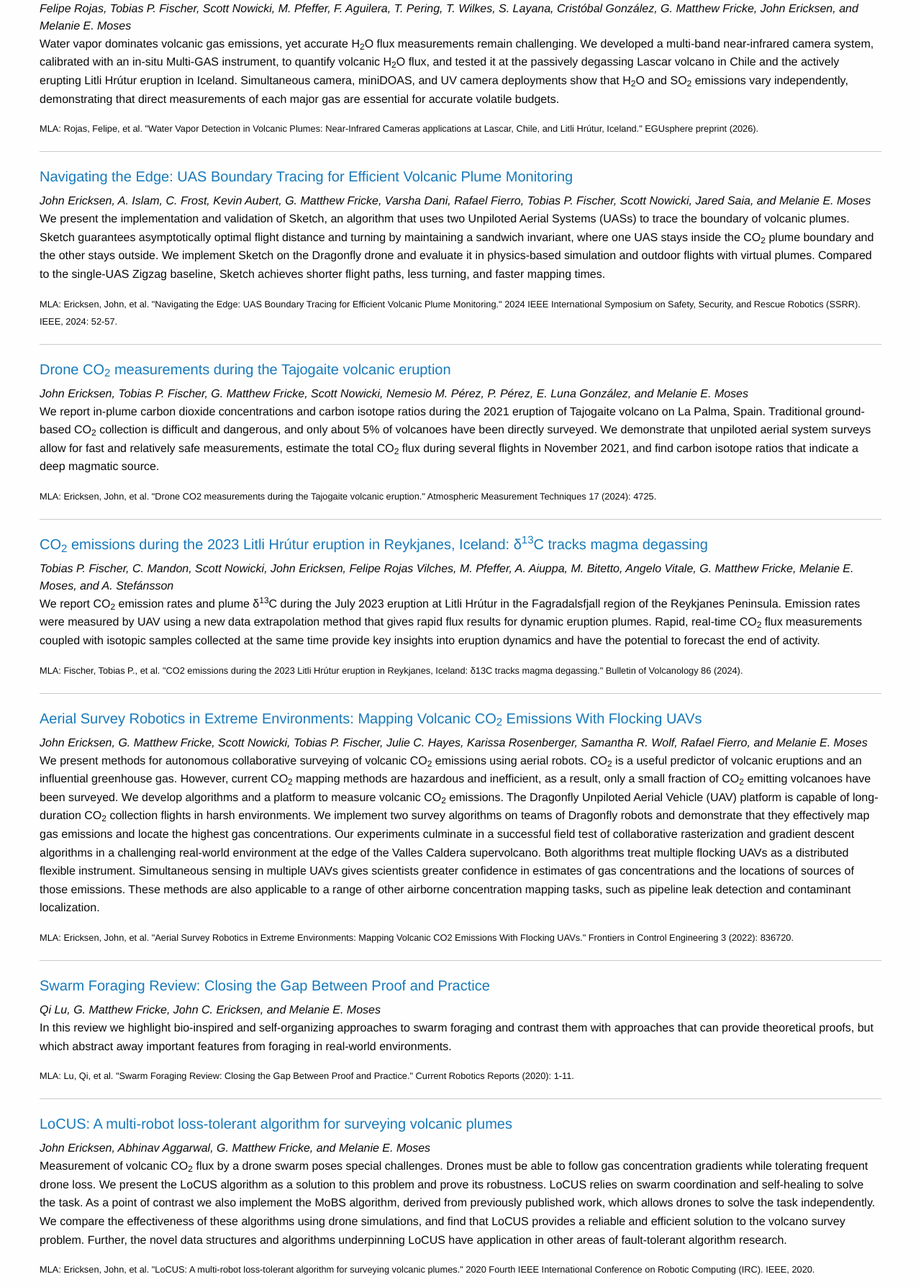
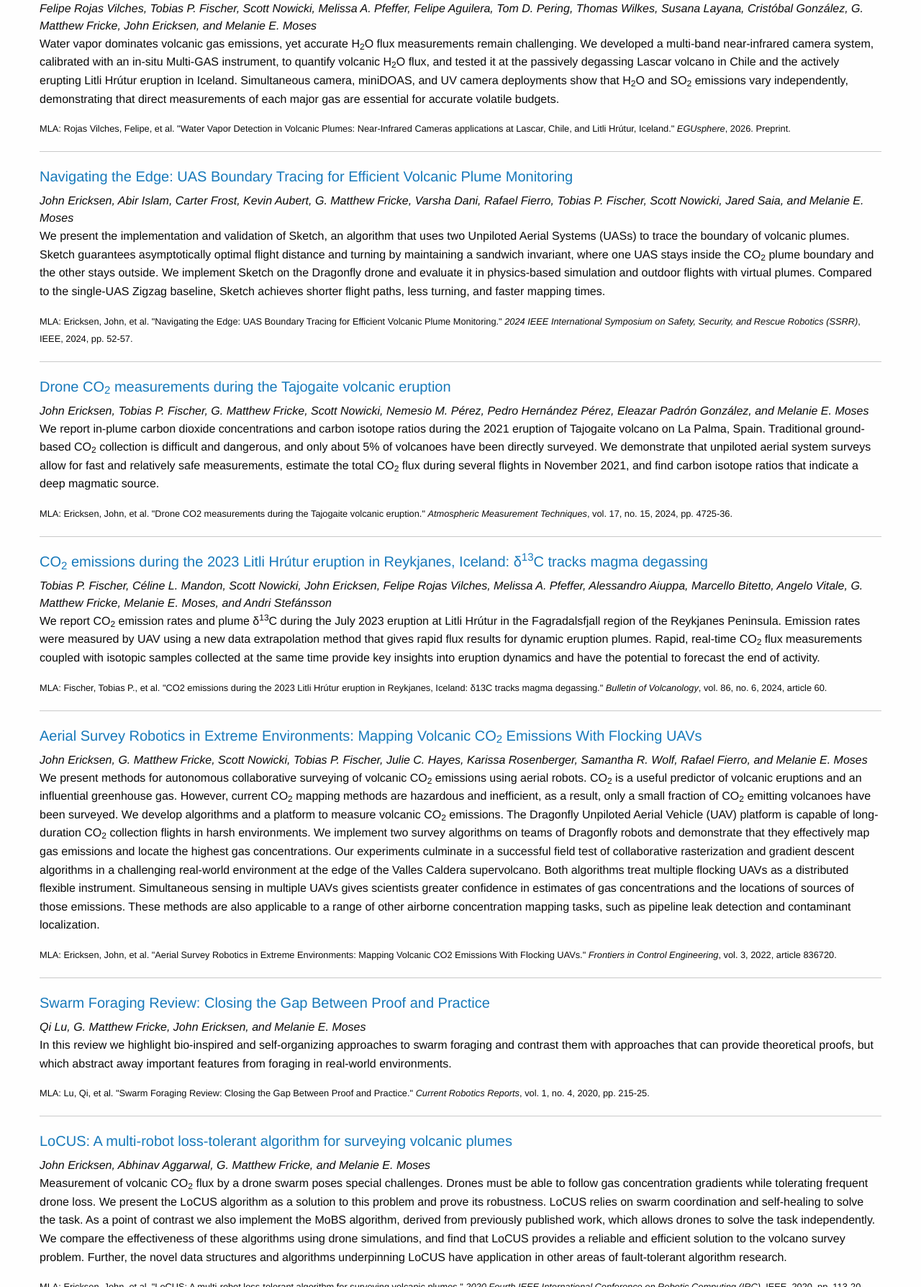
Before and after one commit to johncarl81/johncarl81.github.io, a plain HTML site: page index.html in a window 1280 px wide. Shown: the part 1012-2800 px from the top of the page at 72% size. Drawn offline with nearby package versions, Linux system fonts and the light colour scheme; no server answers.

Commit message:
Make author names and citations consistent
- Use full author names from Crossref with one form per person, fixing
  two misattributed co-authors on the Tajogaite paper
- Format every citation as MLA 9 with volume, issue, and pages
- Link LoCUS to its published IEEE version like the other papers
- Capitalize the CarbonSwarm job title like the other roles

Co-Authored-By: Claude Opus 5.5 <noreply@anthropic.com>

```diff
--- a/index.html
+++ b/index.html
@@ -30,7 +30,7 @@
         <div class="cell">
           <h1 class="h2">Hi there, I'm John Ericksen</h1>
           <p>
-            I'm a co-founder and the lead engineer of <a href="https://carbonswarm.com">CarbonSwarm</a>, a spinoff of my Ph.D. research that deploys coordinated drone swarms
+            I'm a co-founder and the Lead Engineer of <a href="https://carbonswarm.com">CarbonSwarm</a>, a spinoff of my Ph.D. research that deploys coordinated drone swarms
             and custom sensor payloads to pinpoint gas leaks such as methane in remote and hazardous environments.
             I'm also a Software Engineer at Honeywell and the Director of Software at <a href="https://diveavelo.com">Avelo Labs</a>, where we design human-centered diving systems.
           </p>
@@ -59,7 +59,7 @@
 
           <div>
             <h5><a href="https://doi.org/10.5194/egusphere-2025-6430">Water Vapor Detection in Volcanic Plumes: Near-Infrared Cameras applications at Lascar, Chile, and Litli Hrútur, Iceland</a></h5>
-            <i>Felipe Rojas, Tobias P. Fischer, Scott Nowicki, M. Pfeffer, F. Aguilera, T. Pering, T. Wilkes, S. Layana, Cristóbal González, G. Matthew Fricke, John Ericksen, and Melanie E. Moses</i>
+            <i>Felipe Rojas Vilches, Tobias P. Fischer, Scott Nowicki, Melissa A. Pfeffer, Felipe Aguilera, Tom D. Pering, Thomas Wilkes, Susana Layana, Cristóbal González, G. Matthew Fricke, John Ericksen, and Melanie E. Moses</i>
             <p>
               Water vapor dominates volcanic gas emissions, yet accurate H<sub>2</sub>O flux measurements remain challenging.
               We developed a multi-band near-infrared camera system, calibrated with an in-situ Multi-GAS instrument, to quantify volcanic H<sub>2</sub>O flux,
@@ -68,14 +68,14 @@
               demonstrating that direct measurements of each major gas are essential for accurate volatile budgets.
             </p>
             <small>
-              MLA: Rojas, Felipe, et al. "Water Vapor Detection in Volcanic Plumes: Near-Infrared Cameras applications at Lascar, Chile, and Litli Hrútur, Iceland." EGUsphere preprint (2026).
+              MLA: Rojas Vilches, Felipe, et al. "Water Vapor Detection in Volcanic Plumes: Near-Infrared Cameras applications at Lascar, Chile, and Litli Hrútur, Iceland." <em>EGUsphere</em>, 2026. Preprint.
             </small>
           </div>
           <hr/>
 
           <div>
             <h5><a href="https://doi.org/10.1109/SSRR62954.2024.10770060">Navigating the Edge: UAS Boundary Tracing for Efficient Volcanic Plume Monitoring</a></h5>
-            <i>John Ericksen, A. Islam, C. Frost, Kevin Aubert, G. Matthew Fricke, Varsha Dani, Rafael Fierro, Tobias P. Fischer, Scott Nowicki, Jared Saia, and Melanie E. Moses</i>
+            <i>John Ericksen, Abir Islam, Carter Frost, Kevin Aubert, G. Matthew Fricke, Varsha Dani, Rafael Fierro, Tobias P. Fischer, Scott Nowicki, Jared Saia, and Melanie E. Moses</i>
             <p>
               We present the implementation and validation of Sketch, an algorithm that uses two Unpiloted Aerial Systems (UASs) to trace the boundary of volcanic plumes.
               Sketch guarantees asymptotically optimal flight distance and turning by maintaining a sandwich invariant, where one UAS stays inside the CO<sub>2</sub> plume boundary and the other stays outside.
@@ -83,14 +83,14 @@
               Compared to the single-UAS Zigzag baseline, Sketch achieves shorter flight paths, less turning, and faster mapping times.
             </p>
             <small>
-              MLA: Ericksen, John, et al. "Navigating the Edge: UAS Boundary Tracing for Efficient Volcanic Plume Monitoring." 2024 IEEE International Symposium on Safety, Security, and Rescue Robotics (SSRR). IEEE, 2024: 52-57.
+              MLA: Ericksen, John, et al. "Navigating the Edge: UAS Boundary Tracing for Efficient Volcanic Plume Monitoring." <em>2024 IEEE International Symposium on Safety, Security, and Rescue Robotics (SSRR)</em>, IEEE, 2024, pp. 52-57.
             </small>
           </div>
           <hr/>
 
           <div>
             <h5><a href="https://doi.org/10.5194/amt-17-4725-2024">Drone CO<sub>2</sub> measurements during the Tajogaite volcanic eruption</a></h5>
-            <i>John Ericksen, Tobias P. Fischer, G. Matthew Fricke, Scott Nowicki, Nemesio M. Pérez, P. Pérez, E. Luna González, and Melanie E. Moses</i>
+            <i>John Ericksen, Tobias P. Fischer, G. Matthew Fricke, Scott Nowicki, Nemesio M. Pérez, Pedro Hernández Pérez, Eleazar Padrón González, and Melanie E. Moses</i>
             <p>
               We report in-plume carbon dioxide concentrations and carbon isotope ratios during the 2021 eruption of Tajogaite volcano on La Palma, Spain.
               Traditional ground-based CO<sub>2</sub> collection is difficult and dangerous, and only about 5% of volcanoes have been directly surveyed.
@@ -98,14 +98,14 @@
               and find carbon isotope ratios that indicate a deep magmatic source.
             </p>
             <small>
-              MLA: Ericksen, John, et al. "Drone CO2 measurements during the Tajogaite volcanic eruption." Atmospheric Measurement Techniques 17 (2024): 4725.
+              MLA: Ericksen, John, et al. "Drone CO2 measurements during the Tajogaite volcanic eruption." <em>Atmospheric Measurement Techniques</em>, vol. 17, no. 15, 2024, pp. 4725-36.
             </small>
           </div>
           <hr/>
 
           <div>
             <h5><a href="https://doi.org/10.1007/s00445-024-01751-7">CO<sub>2</sub> emissions during the 2023 Litli Hrútur eruption in Reykjanes, Iceland: δ<sup>13</sup>C tracks magma degassing</a></h5>
-            <i>Tobias P. Fischer, C. Mandon, Scott Nowicki, John Ericksen, Felipe Rojas Vilches, M. Pfeffer, A. Aiuppa, M. Bitetto, Angelo Vitale, G. Matthew Fricke, Melanie E. Moses, and A. Stefánsson</i>
+            <i>Tobias P. Fischer, Céline L. Mandon, Scott Nowicki, John Ericksen, Felipe Rojas Vilches, Melissa A. Pfeffer, Alessandro Aiuppa, Marcello Bitetto, Angelo Vitale, G. Matthew Fricke, Melanie E. Moses, and Andri Stefánsson</i>
             <p>
               We report CO<sub>2</sub> emission rates and plume δ<sup>13</sup>C during the July 2023 eruption at Litli Hrútur in the Fagradalsfjall region of the Reykjanes Peninsula.
               Emission rates were measured by UAV using a new data extrapolation method that gives rapid flux results for dynamic eruption plumes.
@@ -113,7 +113,7 @@
               and have the potential to forecast the end of activity.
             </p>
             <small>
-              MLA: Fischer, Tobias P., et al. "CO2 emissions during the 2023 Litli Hrútur eruption in Reykjanes, Iceland: δ13C tracks magma degassing." Bulletin of Volcanology 86 (2024).
+              MLA: Fischer, Tobias P., et al. "CO2 emissions during the 2023 Litli Hrútur eruption in Reykjanes, Iceland: δ13C tracks magma degassing." <em>Bulletin of Volcanology</em>, vol. 86, no. 6, 2024, article 60.
             </small>
           </div>
           <hr/>
@@ -129,25 +129,25 @@
               flocking UAVs as a distributed flexible instrument. Simultaneous sensing in multiple UAVs gives scientists greater confidence in estimates of gas concentrations and the locations of sources
               of those emissions. These methods are also applicable to a range of other airborne concentration mapping tasks, such as pipeline leak detection and contaminant localization.</p>
             <small>
-              MLA: Ericksen, John, et al. "Aerial Survey Robotics in Extreme Environments: Mapping Volcanic CO2 Emissions With Flocking UAVs." Frontiers in Control Engineering 3 (2022): 836720.
+              MLA: Ericksen, John, et al. "Aerial Survey Robotics in Extreme Environments: Mapping Volcanic CO2 Emissions With Flocking UAVs." <em>Frontiers in Control Engineering</em>, vol. 3, 2022, article 836720.
             </small>
           </div>
           <hr/>
 
           <div>
             <h5><a href="https://doi.org/10.1007/s43154-020-00018-1">Swarm Foraging Review: Closing the Gap Between Proof and Practice</a></h5>
-            <i>Qi Lu, G. Matthew Fricke, John C. Ericksen, and Melanie E. Moses</i>
+            <i>Qi Lu, G. Matthew Fricke, John Ericksen, and Melanie E. Moses</i>
             <p>
               In this review we highlight bio-inspired and self-organizing approaches to swarm foraging and contrast them with approaches that can provide theoretical proofs, but which abstract away important features from foraging in real-world environments.
             </p>
             <small>
-              MLA: Lu, Qi, et al. "Swarm Foraging Review: Closing the Gap Between Proof and Practice." Current Robotics Reports (2020): 1-11.
+              MLA: Lu, Qi, et al. "Swarm Foraging Review: Closing the Gap Between Proof and Practice." <em>Current Robotics Reports</em>, vol. 1, no. 4, 2020, pp. 215-25.
             </small>
           </div>
           <hr/>
 
           <div>
-            <h5><a href="https://arxiv.org/abs/2009.00156">LoCUS: A multi-robot loss-tolerant algorithm for surveying volcanic plumes</a></h5>
+            <h5><a href="https://doi.org/10.1109/IRC.2020.00025">LoCUS: A multi-robot loss-tolerant algorithm for surveying volcanic plumes</a></h5>
             <i>John Ericksen, Abhinav Aggarwal, G. Matthew Fricke, and Melanie E. Moses</i>
             <p>
               Measurement of volcanic CO<sub>2</sub> flux by a drone swarm poses special challenges.
@@ -159,7 +159,7 @@
               Further, the novel data structures and algorithms underpinning LoCUS have application in other areas of fault-tolerant algorithm research.
             </p>
             <small>
-              MLA: Ericksen, John, et al. "LoCUS: A multi-robot loss-tolerant algorithm for surveying volcanic plumes." 2020 Fourth IEEE International Conference on Robotic Computing (IRC). IEEE, 2020.
+              MLA: Ericksen, John, et al. "LoCUS: A multi-robot loss-tolerant algorithm for surveying volcanic plumes." <em>2020 Fourth IEEE International Conference on Robotic Computing (IRC)</em>, IEEE, 2020, pp. 113-20.
             </small>
           </div>
           <hr/>
@@ -171,7 +171,7 @@
               In this paper, we perform an ablation study of NeatFA, a neuro-evolved foraging algorithm that has recently been shown to forage efficiently under different resource distributions. Through selective disabling of input signals, we identify a <em>sufficiently</em> minimal set of input features that contribute the most towards determining search trajectories which favor high resource collection rates. Our experiments reveal that, independent of how the resources are distributed in the arena, the signals involved in imparting the controller the ability to switch from searching of resources to transporting them back to the nest are the most critical. Additionally, we find that pheromones play a key role in boosting performance of the controller by providing signals for informed locomotion in search for unforaged resources.
             </p>
             <small>
-              MLA: Ericksen, John, Abhinav Aggarwal, and Melanie E. Moses. "On the Minimal Set of Inputs Required for Efficient Neuro-Evolved Foraging." arXiv preprint arXiv:1911.11974 (2019).
+              MLA: Ericksen, John, et al. "On the Minimal Set of Inputs Required for Efficient Neuro-Evolved Foraging." <em>arXiv</em>, 2019, arXiv:1911.11974. Preprint.
             </small>
           </div>
           <hr/>
@@ -185,7 +185,7 @@
               Our system, called NeatFA (NEAT Foraging Algorithm), is compared to existing swarm foraging algorithms...
             </p>
             <small>
-              MLA: Ericksen, John, Melanie Moses, and Stephanie Forrest. "Automatically evolving a general controller for robot swarms." 2017 IEEE Symposium Series on Computational Intelligence (SSCI). IEEE, 2017.
+              MLA: Ericksen, John, et al. "Automatically evolving a general controller for robot swarms." <em>2017 IEEE Symposium Series on Computational Intelligence (SSCI)</em>, IEEE, 2017, pp. 1-8.
             </small>
           </div>
           <hr/>
@@ -200,7 +200,7 @@
               This approach is analyzed from both boilerplate reduction and run-time performance perspectives.
             </p>
             <small>
-              MLA: Ericksen, John. "Transfuse: A Compile-Time Metaprogramming Solution for Reducing Boilerplate on Google's Android." (2016).
+              MLA: Ericksen, John. <em>Transfuse: A Compile-Time Metaprogramming Solution for Reducing Boilerplate on Google's Android</em>. 2016. University of New Mexico, Master's thesis.
             </small>
           </div>
           <hr/>
```
